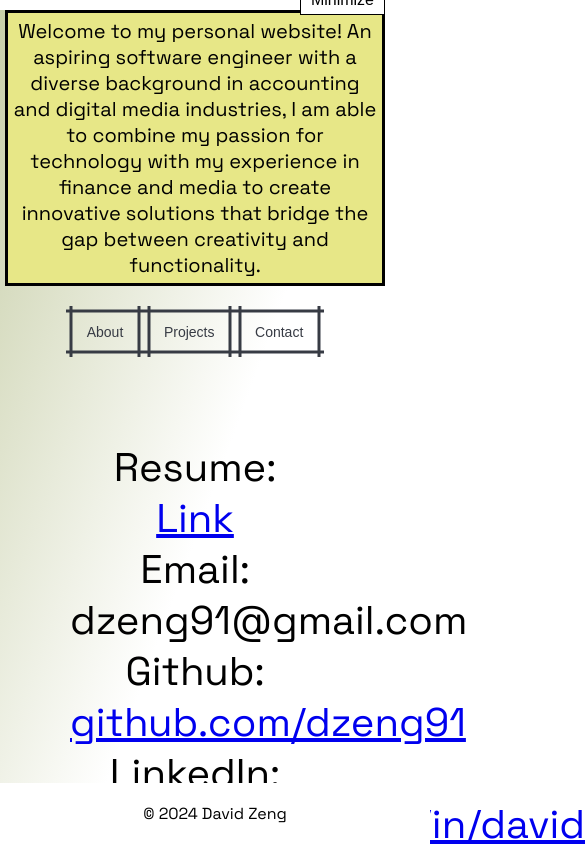
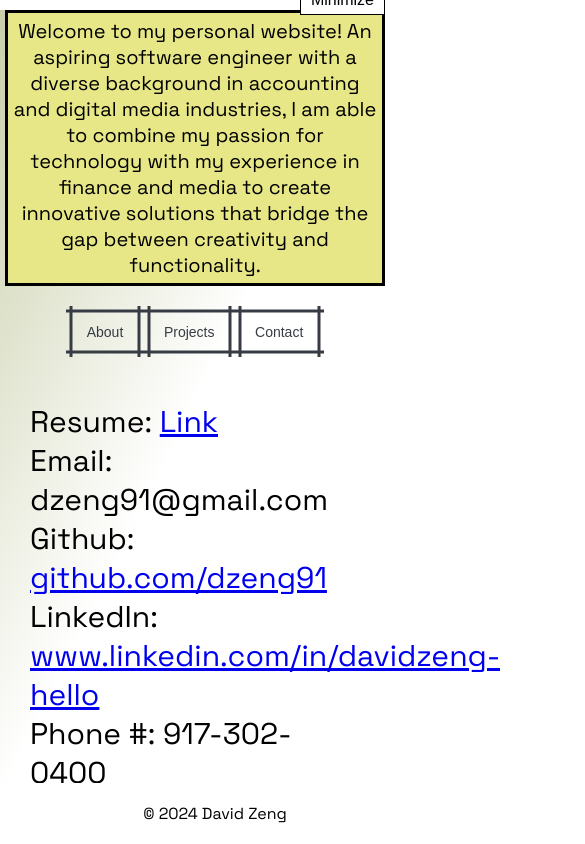
Before and after one commit to dzeng91/DavidZeng_Site, a React (Create React App) app: page / in a window 390 px wide. Both pictures are taken after a click on the button "Contact". Shown: the top 844 px of the page, 585 px wide, since content can reach past the window. Built offline with nearby package versions, Linux system fonts and the light colour scheme.

Commit message:
css for mobile 2

```diff
--- a/src/App.css
+++ b/src/App.css
@@ -350,17 +350,19 @@
 
   .about {
     flex-direction: column;
+    align-items: center;
   }
 
   .about-content {
     margin: 20px;
+    text-align: center;
   }
 
   .me-pic {
-    max-width: 100%;
+    max-width: 50%;
     width: 100%;
     height: auto;
-    margin: 20px 0;
+    margin-bottom: 20px;
   }
 
   .mbti-title {
@@ -389,6 +391,9 @@
   }
 
   .contact {
-    font-size: 40px;
+    font-size: 30px;
+    text-align: left;
+    padding: 10px;
+    margin: 20px;
   }
 }
```
